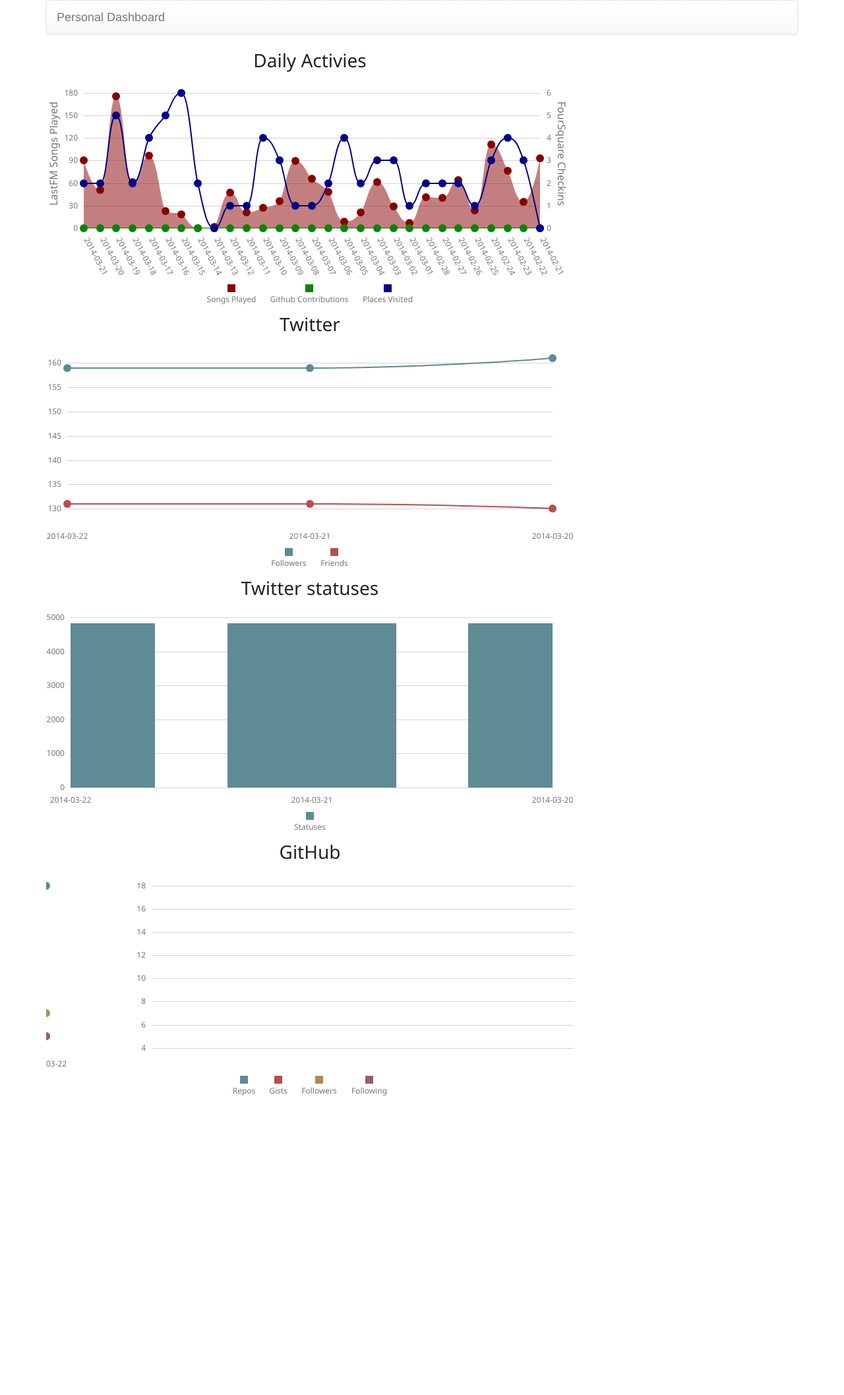
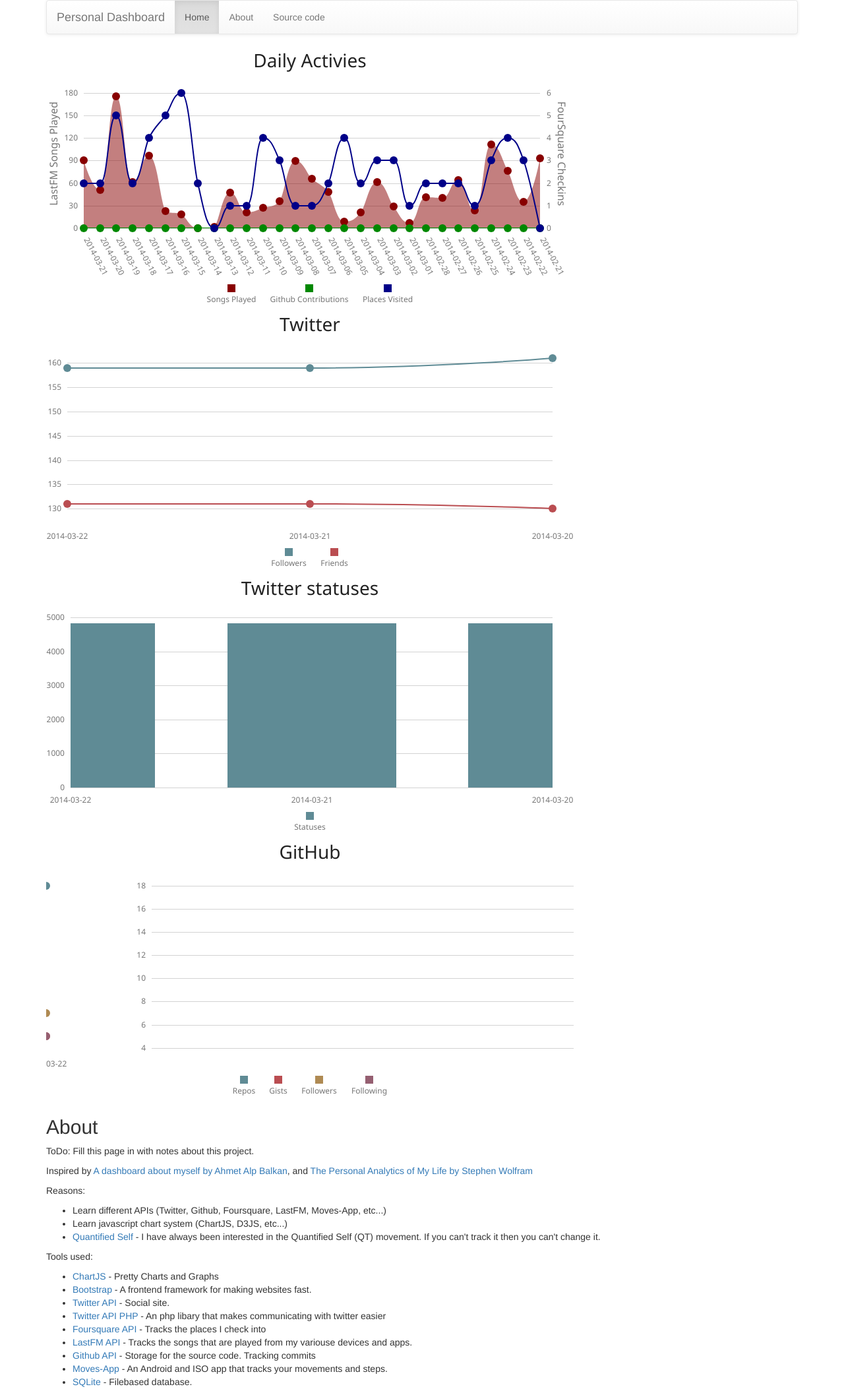
Before and after one commit to funvill/MyPersonalDashboard, a PHP site: page / in a window 1280 px wide. Shown: the whole page at 66% size. Before the commit the page ends 1661 px from the top, so only its background shows below. Run offline with PHP 8.4, Linux system fonts and the light colour scheme; data comes from the database, SQL or seed files in the repository; some libraries are stand-ins or nearby versions.

Commit message:
about section
Adding some lite documentation

```diff
--- a/data.php
+++ b/data.php
@@ -229,7 +229,7 @@ for( $year = date('Y') ; $year <= date('Y') ; $year++ ) {
 				continue; // Already got this point.
 			}
 
-			echo $datestring .'= ';
+			// echo $datestring .'= ';
 			$url = $settings['lastfm']['url'].'?method=user.getrecenttracks&user='.$settings['lastfm']['user'] .'&api_key='. $settings['lastfm']['api_key'] .'&format=json&from='.$start.'&to='.$end.'&extended=0&limit=1';
 			$response = GetURL( $url ) ;
 			$results = json_decode($response, true);
--- a/index.php
+++ b/index.php
@@ -39,6 +39,11 @@
           <div class="navbar-header">
             <a class="navbar-brand" href="#">Personal Dashboard</a>
           </div>
+          <ul class="nav navbar-nav">
+            <li class="active"><a href="#">Home</a></li>
+            <li><a href="#about">About</a></li>
+            <li><a href="https://github.com/funvill/MyPersonalDashboard">Source code</a></li>
+          </ul>
         </div>
       </div>
 
@@ -49,8 +54,36 @@
       <div id="chartContainerTwitterStatuses" style="max-width:800px;height: 400px;"></div>
       <div id="chartContainerGithub" style="max-width:800px;height: 400px;"></div>
 
+      <h2 id='about'>About</h2>
+      <p>ToDo: Fill this page in with notes about this project. </p>
+      <p>Inspired by <a href='https://ahmetalpbalkan.com/blog/personal-dashboard/'>A dashboard about myself by Ahmet Alp Balkan</a>, and <a href='http://blog.stephenwolfram.com/2012/03/the-personal-analytics-of-my-life/'>The Personal Analytics of My Life by Stephen Wolfram</a></p>
+      <p>Reasons:
+        <ul>
+            <li>Learn different APIs (Twitter, Github, Foursquare, LastFM, Moves-App, etc...)</li>
+            <li>Learn javascript chart system (ChartJS, D3JS, etc...) </li>
+            <li><a href='http://quantifiedself.com/'>Quantified Self</a> - I have always been interested in the Quantified Self (QT) movement. If you can't track it then you can't change it. </li>
+        </ul>
+      </p>
+      <p>Tools used:
+          <ul>
+              <li><a href='http://chartjs.devexpress.com/'>ChartJS</a> - Pretty Charts and Graphs </li>
+              <li><a href='http://getbootstrap.com/'>Bootstrap</a> - A frontend framework for making websites fast.</li>
+              <li><a href='https://dev.twitter.com/docs/api/1.1'>Twitter API</a> - Social site. </li>
+              <li><a href='http://github.com/j7mbo/twitter-api-php'>Twitter API PHP</a> - An php libary that makes communicating with twitter easier</li>
+              <li><a href='https://developer.foursquare.com/'>Foursquare API</a> - Tracks the places I check into </li>
+              <li><a href='http://www.last.fm/api'>LastFM API</a> - Tracks the songs that are played from my variouse devices and apps.</li>
+              <li><a href='http://developer.github.com/'>Github API</a> - Storage for the source code. Tracking commits</li>
+              <li><a href='https://moves-app.com/'>Moves-App</a> - An Android and ISO app that tracks your movements and steps.</li>
+              <li><a href='https://www.sqlite.org/'>SQLite</a> - Filebased database.</li>
 
-<script>
+
+          </ul>
+      </p>
+    </div><!-- /.container -->
+
+
+
+    <script>
       <?php
         require_once('settings.php');
 
@@ -166,10 +199,6 @@ $("#chartContainerCombined").dxChart({
     }
 });
 
-
-
-
-
 $("#chartContainerGithubContributions").dxChart({
     dataSource: githubDataSourceContributions,
     commonSeriesSettings: {
@@ -207,10 +236,6 @@ $("#chartContainerGithubContributions").dxChart({
         horizontalAlignment: "center"
     }
 });
-
-
-
-
 
 $("#chartContainerGithub").dxChart({
     dataSource: githubDataSource,
@@ -332,8 +357,6 @@ $("#chartContainerTwitterStatuses").dxChart({
 
 
 
-    </div><!-- /.container -->
-
 
     <!-- Bootstrap core JavaScript
     ================================================== -->
@@ -341,8 +364,5 @@ $("#chartContainerTwitterStatuses").dxChart({
     <!-- <script src="https://ajax.googleapis.com/ajax/libs/jquery/1.11.0/jquery.min.js"></script> -->
     <!-- Latest compiled and minified JavaScript -->
     <script src="//netdna.bootstrapcdn.com/bootstrap/3.1.1/js/bootstrap.min.js"></script>
-
-
-
   </body>
 </html>
```
